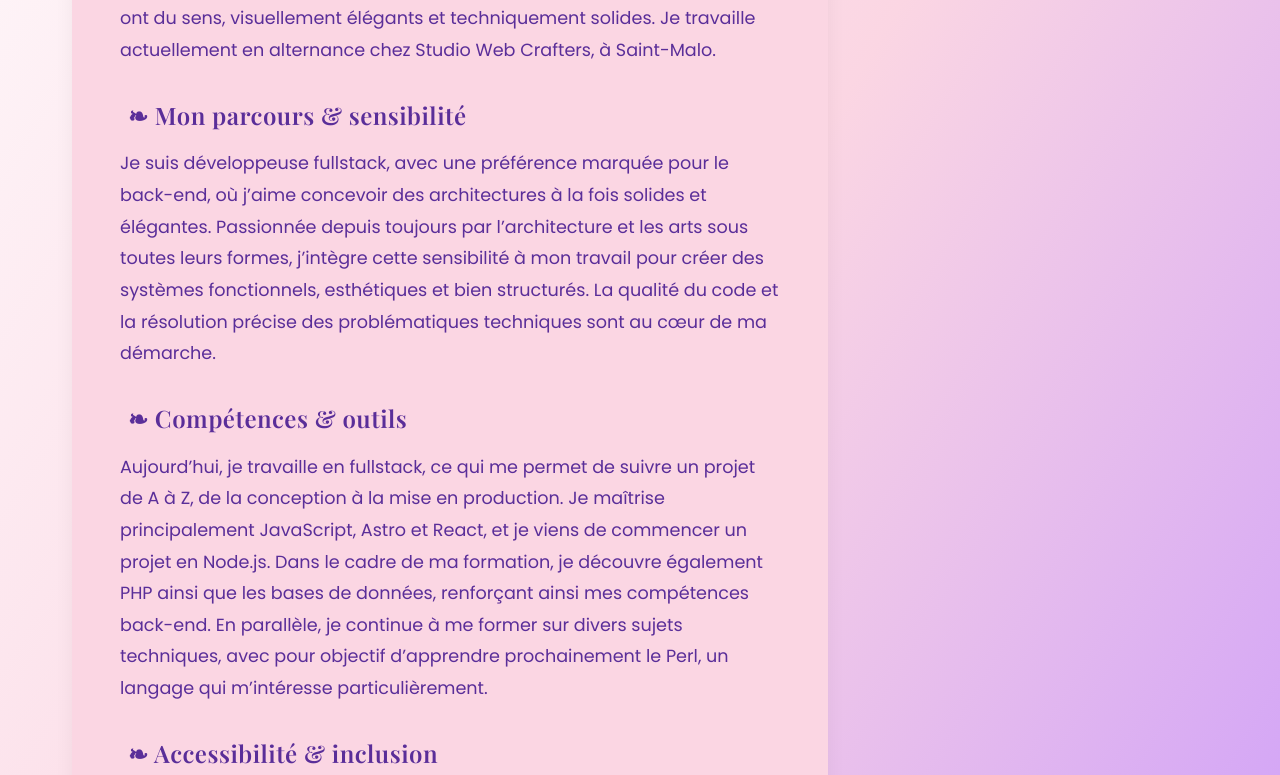
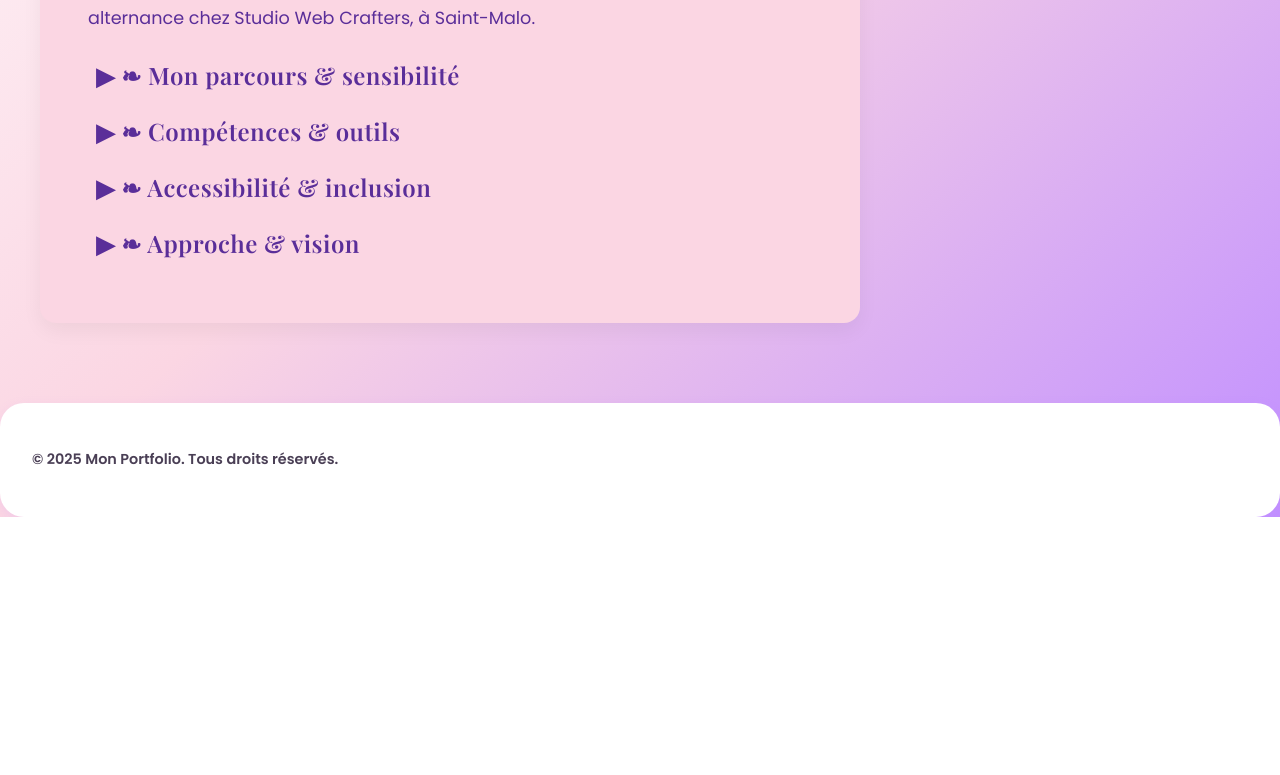
Before and after one commit to LeelooDallas-creator/portfolio, a React (Vite) app: page /about in a window 1280 px wide. Shown: the part 625-1400 px from the top of the page. After the commit the page ends 1142 px from the top, so only its background shows below. Built offline with nearby package versions, Linux system fonts and the light colour scheme.

Commit message:
refactor(About): accordeon added

```diff
--- a/src/pages/About.tsx
+++ b/src/pages/About.tsx
@@ -1,21 +1,40 @@
-import React from 'react';
+import React, { useState } from 'react';
 import ContactAside from '../components/ContactAside';
+
+type AccordionSectionProps = {
+  title: string;
+  children: React.ReactNode;
+};
+
+const AccordionSection: React.FC<AccordionSectionProps> = ({ title, children }) => {
+  const [isOpen, setIsOpen] = useState(false);
+
+  const subtitleStyle = {
+    fontSize: '1.5rem',
+    fontWeight: 600,
+    margin: '1.5rem 0 1rem',
+    color: '#5a2e99',
+    fontFamily: 'var(--font-title)',
+    paddingLeft: '0.5rem',
+    letterSpacing: '0.5px',
+    cursor: 'pointer' as const,
+  };
+
+  return (
+    <div>
+      <h2 style={subtitleStyle} onClick={() => setIsOpen(!isOpen)}>
+        {isOpen ? '▼' : '▶'} {title}
+      </h2>
+      {isOpen && <div>{children}</div>}
+    </div>
+  );
+};
 
 const About: React.FC = () => {
   const paragraphStyle = {
     fontSize: '1.1rem',
     color: '#5a2e99',
     lineHeight: '1.8',
-  };
-
-  const subtitleStyle = {
-    fontSize: '1.5rem',
-    fontWeight: 600,
-    margin: '2rem 0 1rem',
-    color: '#5a2e99',
-    fontFamily: 'var(--font-title)',
-    paddingLeft: '0.5rem',
-    letterSpacing: '0.5px',
   };
 
   return (
@@ -31,7 +50,7 @@ const About: React.FC = () => {
         gap: '2rem',
       }}
     >
-    <main style={{ maxWidth: '900px', margin: '0 auto', padding: '2rem' }}>
+      <main style={{ flex: 1 }}>
         <section
           style={{
             background: 'var(--rose)',
@@ -61,44 +80,48 @@ const About: React.FC = () => {
             Saint-Malo.
           </p>
 
-        <h2 style={subtitleStyle}>❧ Mon parcours &amp; sensibilité</h2>
+          <AccordionSection title="❧ Mon parcours & sensibilité">
             <p style={paragraphStyle}>
               Je suis développeuse fullstack, avec une préférence marquée pour le back-end, où j’aime concevoir des
-          architectures à la fois solides et élégantes. Passionnée depuis toujours par l’architecture et les arts sous
-          toutes leurs formes, j’intègre cette sensibilité à mon travail pour créer des systèmes fonctionnels,
+              architectures à la fois solides et élégantes. Passionnée depuis toujours par l’architecture et les arts
+              sous toutes leurs formes, j’intègre cette sensibilité à mon travail pour créer des systèmes fonctionnels,
               esthétiques et bien structurés. La qualité du code et la résolution précise des problématiques techniques
               sont au cœur de ma démarche.
             </p>
+          </AccordionSection>
 
-        <h2 style={subtitleStyle}>❧ Compétences &amp; outils</h2>
+          <AccordionSection title="❧ Compétences & outils">
             <p style={paragraphStyle}>
-          Aujourd’hui, je travaille en fullstack, ce qui me permet de suivre un projet de A à Z, de la conception à la
-          mise en production. Je maîtrise principalement JavaScript, Astro et React, et je viens de commencer un projet
-          en Node.js. Dans le cadre de ma formation, je découvre également PHP ainsi que les bases de données,
-          renforçant ainsi mes compétences back-end. En parallèle, je continue à me former sur divers sujets techniques,
-          avec pour objectif d’apprendre prochainement le Perl, un langage qui m’intéresse particulièrement.
+              Aujourd’hui, je travaille en fullstack, ce qui me permet de suivre un projet de A à Z, de la conception à
+              la mise en production. Je maîtrise principalement JavaScript, Astro et React, et je viens de commencer un
+              projet en Node.js. Dans le cadre de ma formation, je découvre également PHP ainsi que les bases de
+              données, renforçant ainsi mes compétences back-end. En parallèle, je continue à me former sur divers
+              sujets techniques, avec pour objectif d’apprendre prochainement le Perl, un langage qui m’intéresse
+              particulièrement.
             </p>
+          </AccordionSection>
 
-        <h2 style={subtitleStyle}>❧ Accessibilité &amp; inclusion</h2>
+          <AccordionSection title="❧ Accessibilité & inclusion">
             <p style={paragraphStyle}>
               L’accessibilité est une valeur essentielle pour moi : je m’efforce de concevoir des sites et applications
               inclusifs, pensés pour être accessibles et utilisables par tous, quelles que soient leurs contraintes.
             </p>
+          </AccordionSection>
 
-        <h2 style={subtitleStyle}>❧ Approche &amp; vision</h2>
+          <AccordionSection title="❧ Approche & vision">
             <p style={paragraphStyle}>
-          Comprendre les besoins réels des utilisateurs pour créer des solutions durables, alliant rigueur technique,
-          esthétique et accessibilité, est au centre de mon travail.
+              Comprendre les besoins réels des utilisateurs pour créer des solutions durables, alliant rigueur
+              technique, esthétique et accessibilité, est au centre de mon travail.
             </p>
-
             <p style={paragraphStyle}>
-          Curieuse et toujours en apprentissage, j’apprécie expérimenter de nouvelles approches et collaborer avec des
-          équipes passionnées. Ce portfolio reflète mes projets, mes réussites, mais aussi les défis qui ont nourri mon
-          expérience et affiné ma vision du développement.
+              Curieuse et toujours en apprentissage, j’apprécie expérimenter de nouvelles approches et collaborer avec
+              des équipes passionnées. Ce portfolio reflète mes projets, mes réussites, mais aussi les défis qui ont
+              nourri mon expérience et affiné ma vision du développement.
             </p>
+          </AccordionSection>
         </section>
       </main>
-    <ContactAside/>
+      <ContactAside />
     </div>
   );
 };
```
Lines whose indentation alone changed are shown as unchanged.
